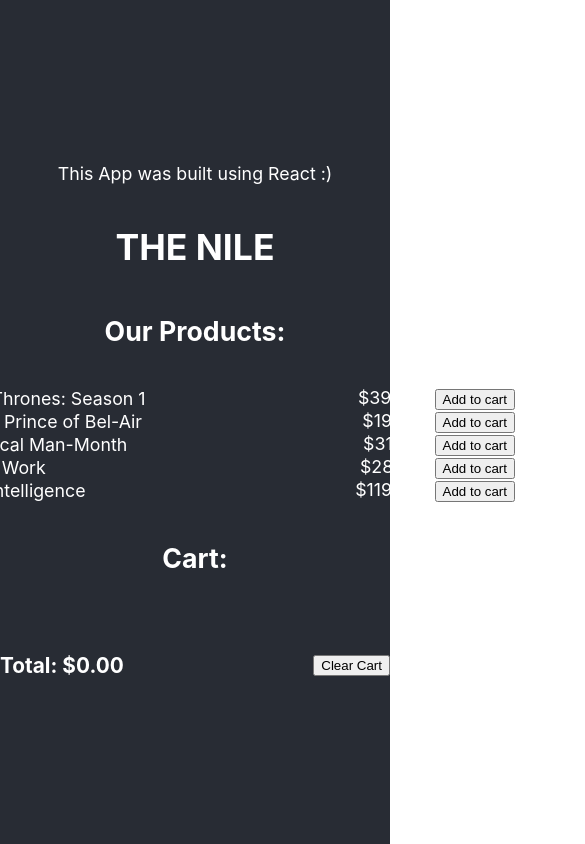
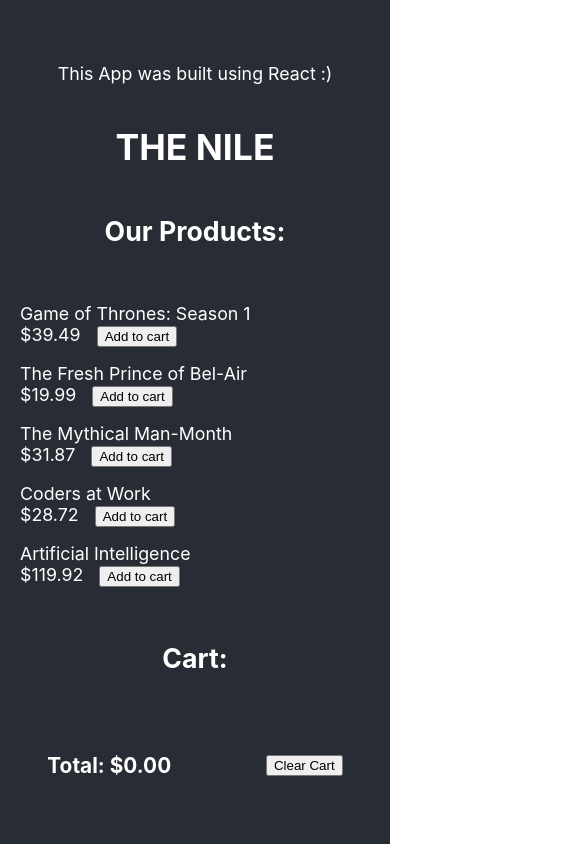
Before and after one commit to phfa26/the-nile-challenge, a React (Create React App) app: page / in a window 390 px wide. Shown: the top 844 px of the page, 585 px wide, since content can reach past the window. Built offline with nearby package versions, Linux system fonts and the light colour scheme.

Commit message:
added media queries - made mobile friendly

```diff
--- a/src/App.css
+++ b/src/App.css
@@ -33,3 +33,25 @@
   justify-content: space-between;
   align-items: center;
 }
+
+@media screen and (max-width: 600px) {
+  .product-list{
+    width: 100vw;
+    flex-direction: column;
+  }
+  .product{
+    width: 100%;
+    flex-direction: column;
+    justify-content: center;
+    align-items: flex-start;
+    margin: 1rem 0;
+  }
+
+  .product__price{
+    margin-left: 0;
+  }
+
+  .cart__total-container{
+    justify-content: space-around;
+  }
+}
```
